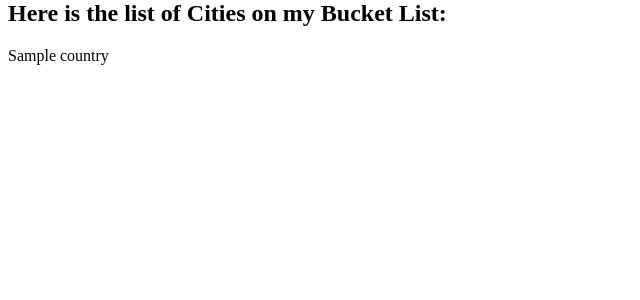
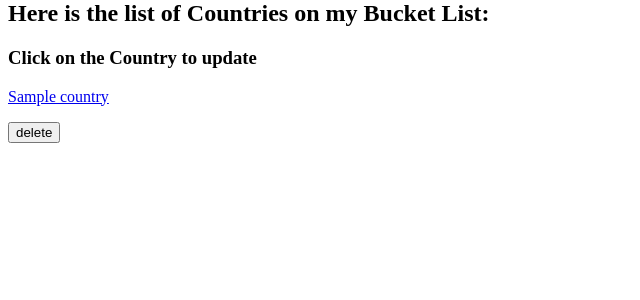
Before and after one commit to glilley54/Travel_Bucket_List_Project, a Flask app: page /countries in a window 1280 px wide. Shown: the part 20-320 px from the top of the page, without its empty margins (0-640 px from the left). Run offline with Flask 2, Linux system fonts and the light colour scheme; a database or web service that is not in the repository returns one stand-in record (values such as "Sample title"); some libraries are stand-ins or nearby versions.

Commit message:
cities and countries functionality workingapart from update and marking visited

```diff
--- a/controllers/countries_controller.py
+++ b/controllers/countries_controller.py
@@ -32,3 +32,37 @@ def create_country ():
     country = Country(country_name)
     country_repository.save(country)
     return redirect('/countries')
+
+  #show
+
+@countries_blueprint.route("/countries/<id>", methods=['GET'])
+def show_country(id):
+    Country = country_repository.select(id)
+    return render_template('countries/show.html', country = Country)
+
+    #EDIT get
+
+@countries_blueprint.route("/countries/<id>/edit", methods=['GET'])
+def edit_country(id):
+    country = country_repository.select_all()
+    return render_template('countries/edit.html', all_countries = country)
+
+
+
+
+    #UPDATE put
+
+
+@countries_blueprint.route("/countries/<id>", methods=['POST'])
+def update_country(id):
+    country = country_repository.select(request.form['country_id'])
+    country_repository.update(country)
+    return redirect('/countries')
+
+
+    #DELETE
+
+@countries_blueprint.route("/countries/<id>/delete", methods=['POST'])
+def delete_country(id):
+    country_repository.delete(id)
+    return redirect('/countries')
--- a/templates/countries/index.html
+++ b/templates/countries/index.html
@@ -1,14 +1,21 @@
 {% extends "base.html" %}
 {% block content %}
 
-<h2>Here is the list of Cities on my Bucket List:</h2>
+<h2>Here is the list of Countries on my Bucket List:</h2>
+<h3>Click on the Country to update</h3>
 
 
 
 {% for country in all_countries %}
   <div class="country">
-      {{country.name}}
+      <a href="/countries/{{country.id}}">{{country.name}}</a>
   </div>
+
+  <p>
+    <form action="/countries/{{ country.id }}/delete" method="POST">
+      <input type="submit" value="delete" />
+    </form>
+  </p>
 {% endfor %}
 
 {% endblock %}
```
Also changed, not shown: templates/countries/edit.html (added, +22 -0 lines), templates/countries/show.html (added, +11 -0 lines).
